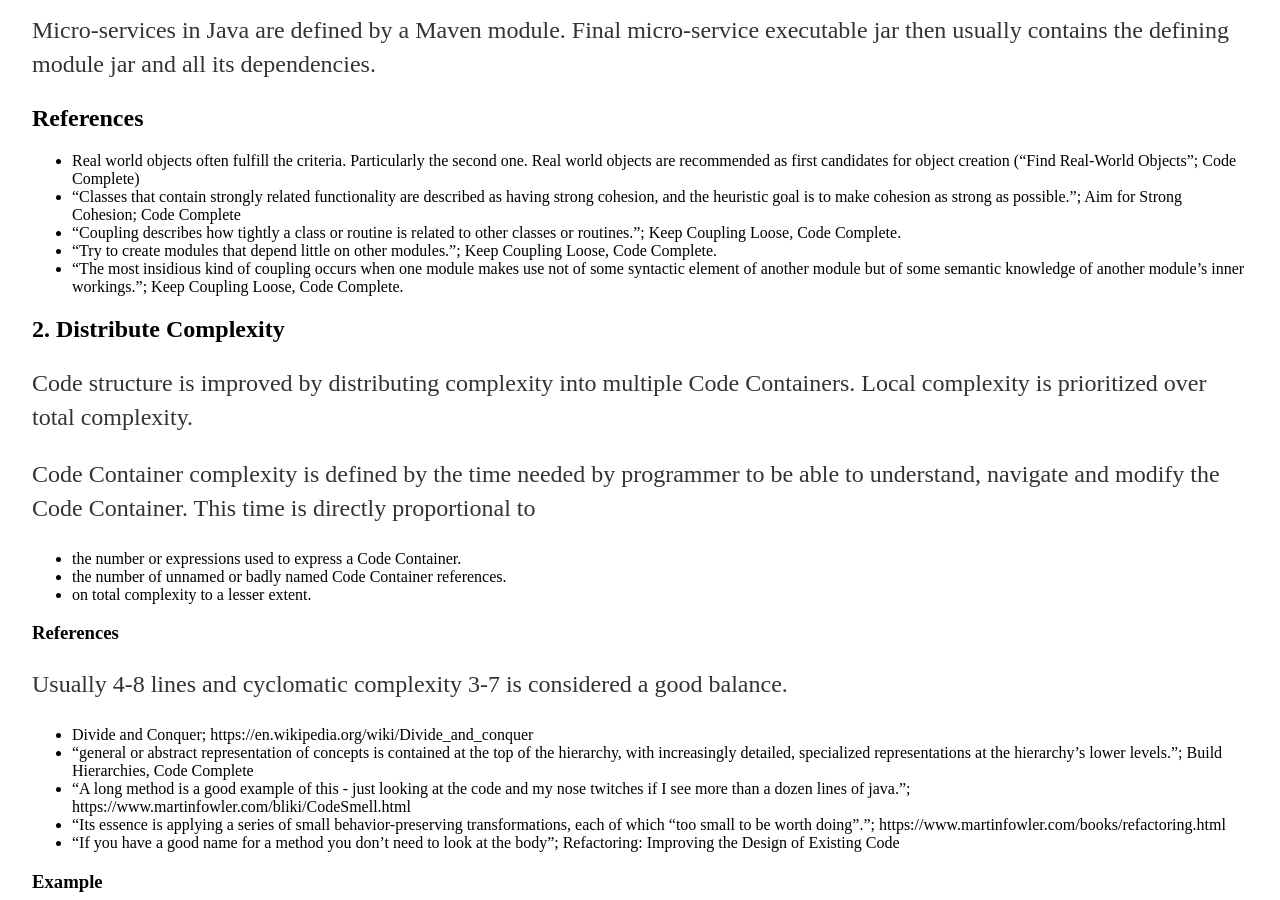
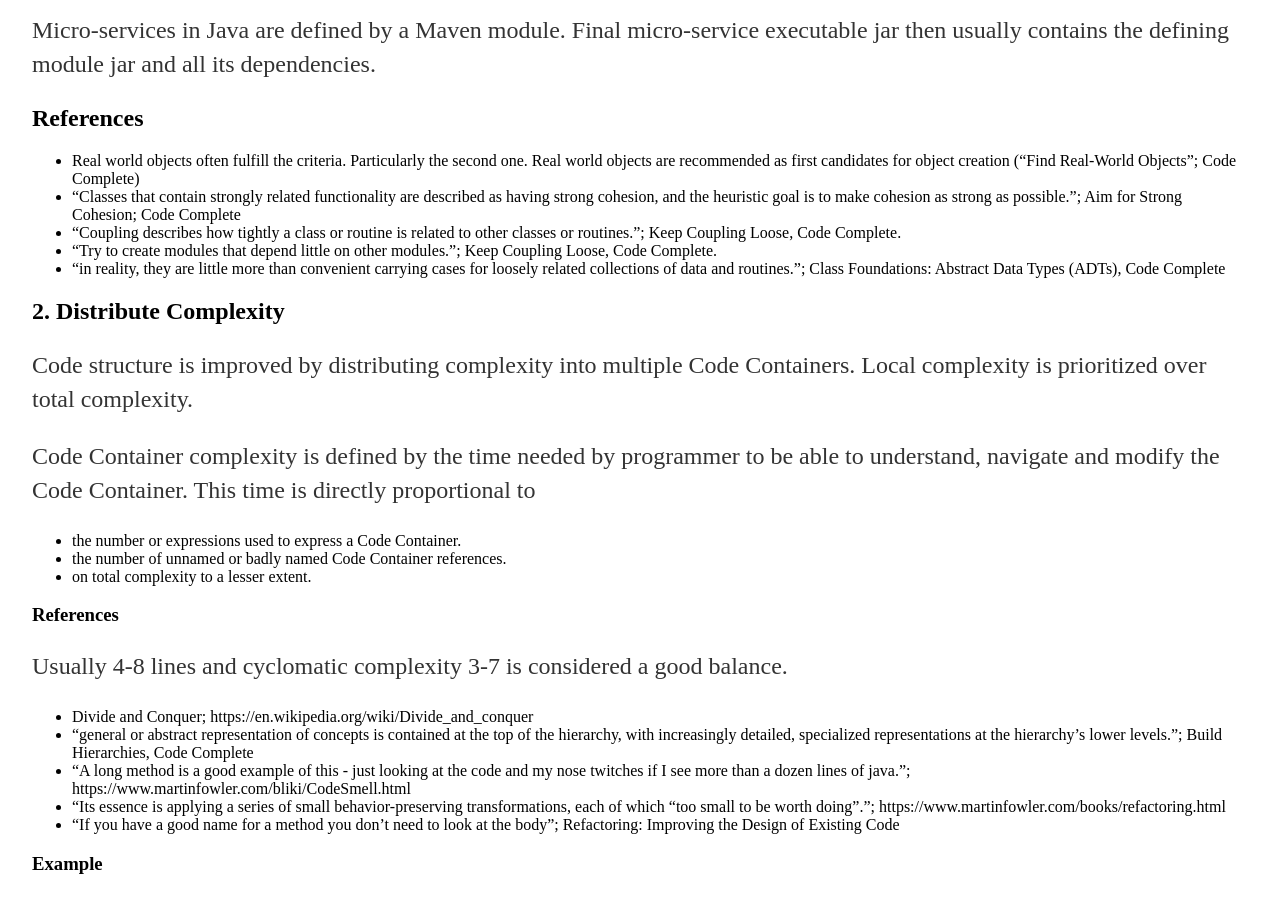
Before and after one commit to vackosar/vackosar.github.io, a Jekyll site: the page built from _posts/2017-06-04-Code-Structure-Principles.md, in a window 1280 px wide and 900 px high, scrolled down 1585 px. Built offline with Jekyll 4.4.1, drawn with Linux system fonts in a browser that asks for light colours; comment, search, counter and statistics services are not loaded.

Commit message:
Code Structure

```diff
--- a/_posts/2017-06-04-Code-Structure-Principles.md
+++ b/_posts/2017-06-04-Code-Structure-Principles.md
@@ -73,7 +73,7 @@ Micro-services in Java are defined by a Maven module. Final micro-service execut
 - "Classes that contain strongly related functionality are described as having strong cohesion, and the heuristic goal is to make cohesion as strong as possible."; Aim for Strong Cohesion; Code Complete
 - "Coupling describes how tightly a class or routine is related to other classes or routines."; Keep Coupling Loose, Code Complete.
 - "Try to create modules that depend little on other modules."; Keep Coupling Loose, Code Complete.
-- "The most insidious kind of coupling occurs when one module makes use not of some syntactic element of another module but of some semantic knowledge of another module's inner workings."; Keep Coupling Loose, Code Complete.
+- "in reality, they are little more than convenient carrying cases for loosely related collections of data and routines."; Class Foundations: Abstract Data Types (ADTs), Code Complete
 
 ## 2. Distribute Complexity
 Code structure is improved by distributing complexity into multiple Code Containers. Local complexity is prioritized over total complexity.
```
